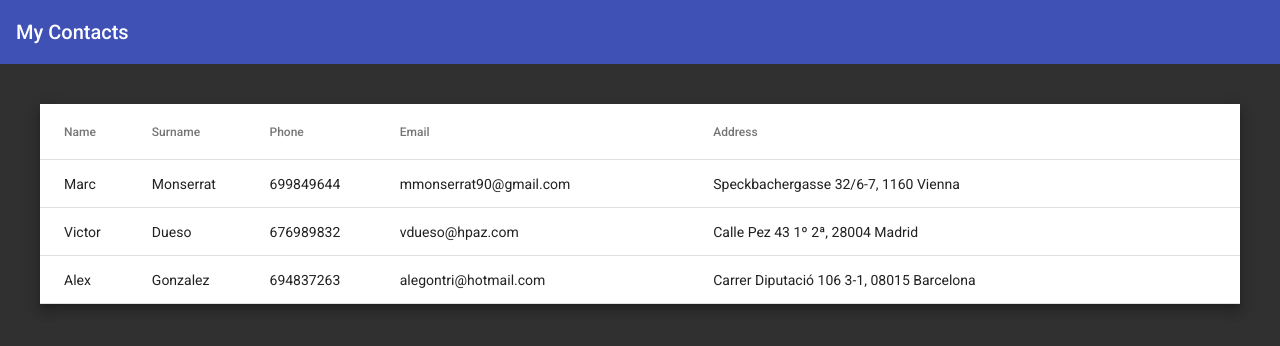
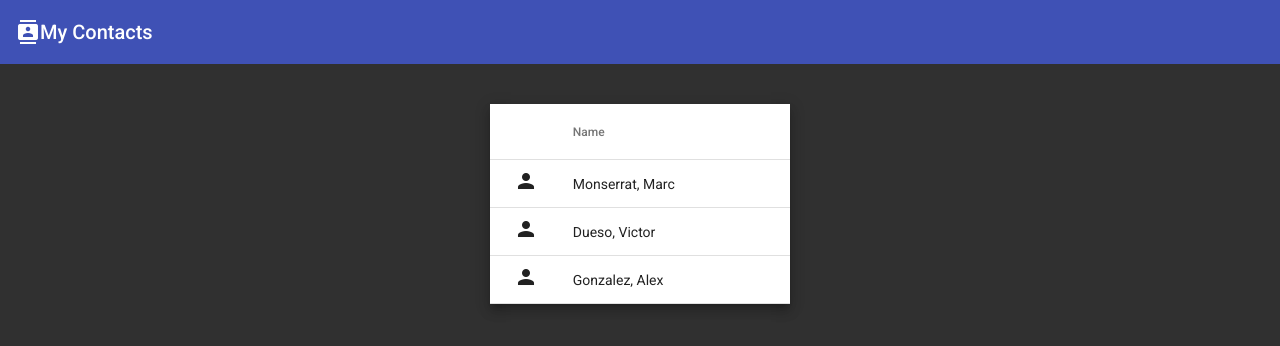
Before and after one commit to munsa/contacts-book, an Angular app: page / in a window 1280 px wide. Shown: the top 346 px of the page. Built offline with nearby package versions, Linux system fonts and the light colour scheme.

Commit message:
full name pipe

```diff
--- a/src/app/app.component.html
+++ b/src/app/app.component.html
@@ -1,5 +1,6 @@
 <!-- App Header -->
 <mat-toolbar class="app-toolbar" color="primary">
+  <mat-icon matSuffix>contacts</mat-icon>
   <span>{{title}}</span>
 </mat-toolbar>
 
--- a/src/app/app.module.ts
+++ b/src/app/app.module.ts
@@ -13,6 +13,7 @@ import { ContactListComponent } from './components/contact-list/contact-list.com
 import { NewContactWindowComponent } from './components/new-contact-window/new-contact-window.component';
 import {FormsModule, ReactiveFormsModule} from '@angular/forms';
 import { ContactDetailWindowComponent } from './components/contact-detail-window/contact-detail-window.component';
+import {ContactFullNamePipe} from './shared/pipes/contact-full-name.pipe';
 
 
 @NgModule({
@@ -20,7 +21,8 @@ import { ContactDetailWindowComponent } from './components/contact-detail-window
     AppComponent,
     ContactListComponent,
     NewContactWindowComponent,
-    ContactDetailWindowComponent
+    ContactDetailWindowComponent,
+    ContactFullNamePipe
   ],
   imports: [
     BrowserAnimationsModule,
--- a/src/app/components/contact-detail-window/contact-detail-window.component.html
+++ b/src/app/components/contact-detail-window/contact-detail-window.component.html
@@ -1,6 +1,6 @@
 <div class="contact-detail-item header">
-  <mat-icon matSuffix aria-label="Contact name icon">person</mat-icon>
-  {{contact.name}}
+  <mat-icon matSuffix class="icon" aria-label="Contact name icon">person</mat-icon>
+  {{contact | contactFullName}}
 </div>
 <div class="contact-detail-item">
   <mat-icon matSuffix class="icon" aria-label="Contact phone icon">phone</mat-icon>
--- a/src/app/components/contact-detail-window/contact-detail-window.component.scss
+++ b/src/app/components/contact-detail-window/contact-detail-window.component.scss
@@ -6,7 +6,7 @@
   &.header {
     justify-content: center;
     font-size: 1.3rem;
-    font-weight: bold;
+    font-weight: 500;
     margin: 0.5rem 0 2rem 0;
   }
 
--- a/src/app/components/contact-list/contact-list.component.html
+++ b/src/app/components/contact-list/contact-list.component.html
@@ -1,23 +1,11 @@
 <table mat-table [dataSource]="contactList" class="mat-elevation-z8 contact-table">
-  <ng-container matColumnDef="name">
-    <th mat-header-cell *matHeaderCellDef> Name</th>
-    <td mat-cell *matCellDef="let element"> {{element.name}} </td>
+  <ng-container matColumnDef="icon">
+    <th mat-header-cell *matHeaderCellDef></th>
+    <td mat-cell *matCellDef="let contact"> <mat-icon matSuffix>person</mat-icon> </td>
   </ng-container>
-  <ng-container matColumnDef="surname">
-    <th mat-header-cell *matHeaderCellDef> Surname</th>
-    <td mat-cell *matCellDef="let element"> {{element.surname}} </td>
-  </ng-container>
-  <ng-container matColumnDef="phone">
-    <th mat-header-cell *matHeaderCellDef> Phone</th>
-    <td mat-cell *matCellDef="let element"> {{element.phone}} </td>
-  </ng-container>
-  <ng-container matColumnDef="email">
-    <th mat-header-cell *matHeaderCellDef> Email</th>
-    <td mat-cell *matCellDef="let element"> {{element.email}} </td>
-  </ng-container>
-  <ng-container matColumnDef="address">
-    <th mat-header-cell *matHeaderCellDef> Address</th>
-    <td mat-cell *matCellDef="let element"> {{element.address}} </td>
+  <ng-container matColumnDef="fullName">
+    <th mat-header-cell *matHeaderCellDef>Name</th>
+    <td mat-cell *matCellDef="let contact"> {{contact | contactFullName}} </td>
   </ng-container>
 
   <tr mat-header-row *matHeaderRowDef="displayedColumns"></tr>
--- a/src/app/components/contact-list/contact-list.component.scss
+++ b/src/app/components/contact-list/contact-list.component.scss
@@ -1,5 +1,8 @@
 .contact-table {
-  width: 100%;
+  max-width: 100%;
+  min-width: 300px;
+  margin-left: auto;
+  margin-right: auto;
 }
 
 tr.contact-row {
--- a/src/app/components/contact-list/contact-list.component.ts
+++ b/src/app/components/contact-list/contact-list.component.ts
@@ -39,7 +39,7 @@ export class ContactListComponent implements OnInit {
         'Carrer Diputació 106 3-1, 08015 Barcelona')
     ]
 
-    this.displayedColumns = ['name', 'surname', 'phone', 'email', 'address'];
+    this.displayedColumns = ['icon', 'fullName'];
     this.selection = new SelectionModel<Contact>(false, []);
   }
 
--- a/src/app/components/new-contact-window/new-contact-window.component.ts
+++ b/src/app/components/new-contact-window/new-contact-window.component.ts
@@ -1,6 +1,5 @@
 import { Component, OnInit } from '@angular/core';
 import {FormBuilder, FormGroup, Validators} from '@angular/forms';
-import {Contact} from '../../model/contact.model';
 
 @Component({
   selector: 'new-contact-window',
--- /dev/null
+++ b/src/app/shared/pipes/contact-full-name.pipe.ts
@@ -0,0 +1,9 @@
+import { Pipe, PipeTransform } from '@angular/core';
+import {Contact} from '../../model/contact.model';
+
+@Pipe({name: 'contactFullName'})
+export class ContactFullNamePipe implements PipeTransform {
+  transform(contact: Contact): string {
+    return contact.surname + ', ' + contact.name;
+  }
+}
```
